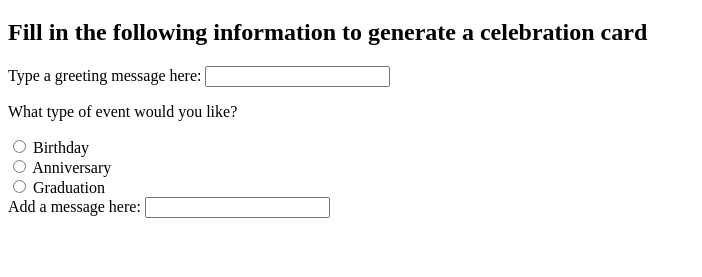
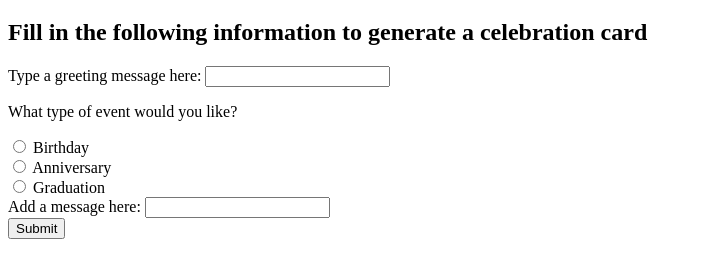
Before and after one commit to Arqestra/Mason-and-Cameron, a plain HTML site: page index.html in a window 1280 px wide. Shown: the part 61-338 px from the top of the page, without its empty margins (0-702 px from the left). Drawn offline with Linux system fonts and the light colour scheme.

Commit message:
final adjustments

```diff
--- a/index.html
+++ b/index.html
@@ -27,7 +27,9 @@
     <label for="Graduation">Graduation</label><br>
 
     <label for="message">Add a message here:</label>
-    <input type="text" name="message" id="message">
+    <input type="text" name="message" id="message"><br>
+
+    <input type="submit">
 
 </body>
 </html>
```
